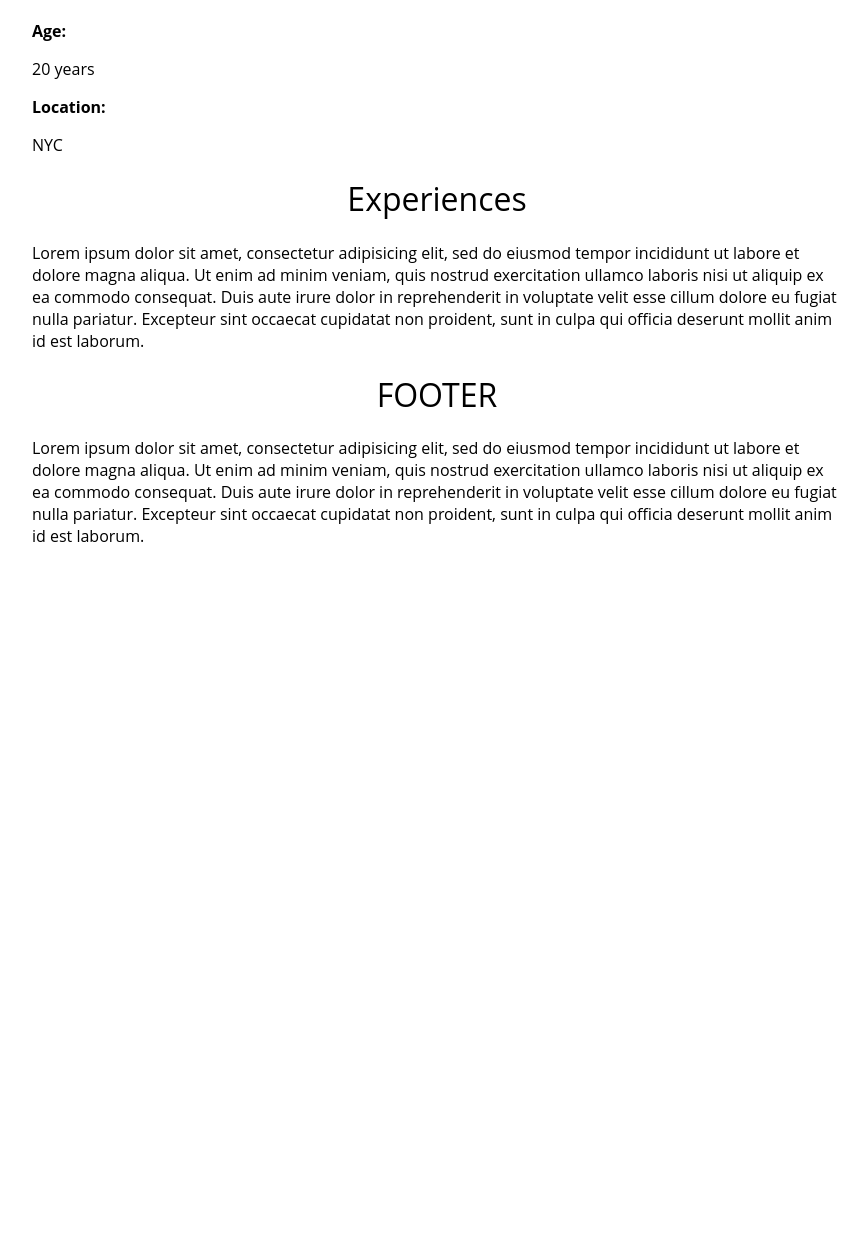
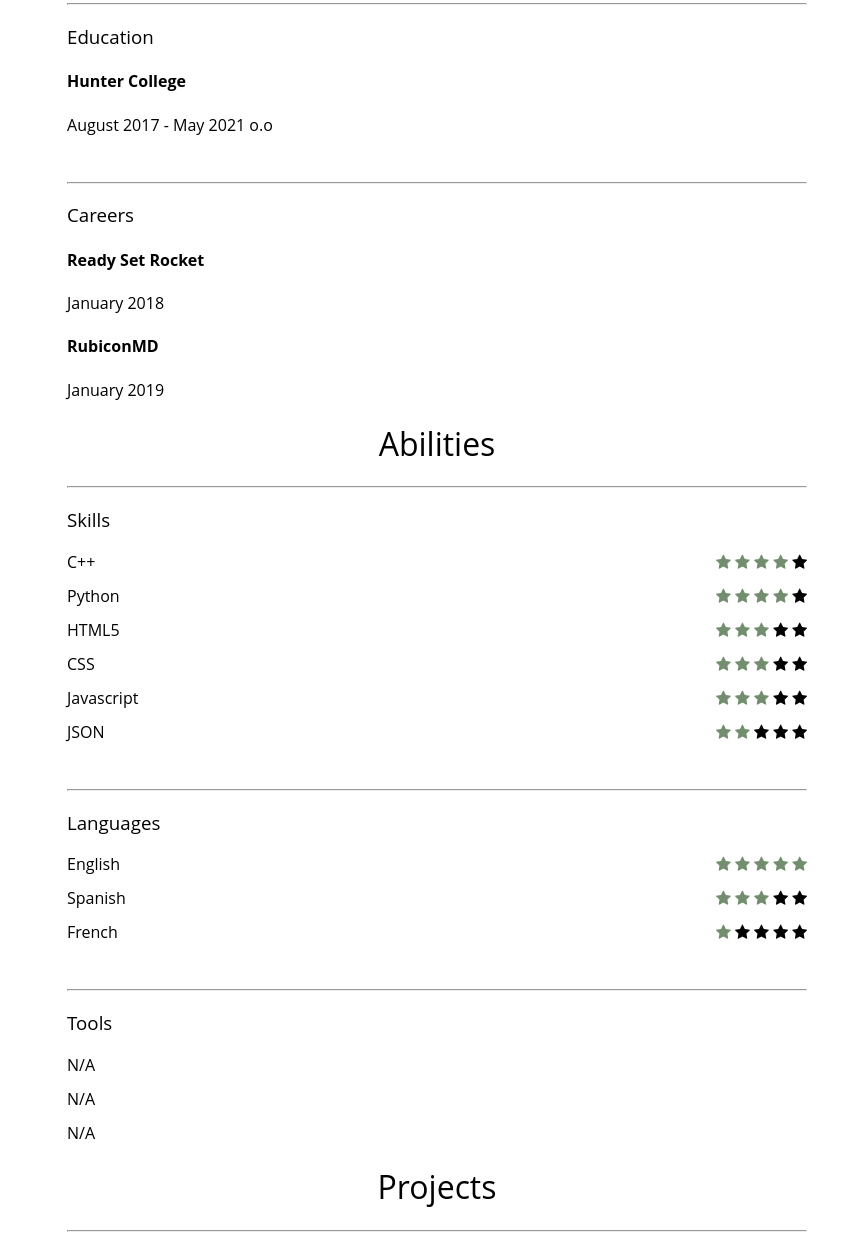
Before and after one commit to MichelleLucero/web-resume, a plain HTML site: page index.html in a window 1280 px wide. Shown: the part 1551-2800 px from the top of the page, without its empty margins (203-1071 px from the left). Before the commit the page ends 2114 px from the top, so only its background shows below. Drawn offline with Linux system fonts and the light colour scheme.

Commit message:
Star ratings and icons added

```diff
--- a/index.html
+++ b/index.html
@@ -8,6 +8,9 @@
 		content="ie=edge">
 		<title>Michelle Lucero</title>
 		<link rel="stylesheet" href="./styles.css">
+		<link rel="stylesheet" href="https://cdnjs.cloudflare.com/ajax/libs/font-awesome/4.7.0/css/font-awesome.min.css">
+
+
 	</head>
 	<body>
 
@@ -24,7 +27,7 @@
 			<div class="profile">
 
 				<h1>PROFILE</h1>
-				<h3>I'm a blank</h3>
+				<h2>I'm a blank</h2>
 				<hr>
 				<br>
 				<br>
@@ -46,7 +49,7 @@
 
 
 					<div class="details">
-					<h2>Details</h2>
+					<h2 id="profile-details">Details</h2>
 						<b>Name:</b>
 						<p>Michelle Lucero</p>
 						<b>Age:</b>
@@ -60,22 +63,193 @@
 
 			<div class="experiences">
 				<h1>Experiences</h1>
-				<p>Lorem ipsum dolor sit amet, consectetur adipisicing elit, sed do eiusmod
-				tempor incididunt ut labore et dolore magna aliqua. Ut enim ad minim veniam,
-				quis nostrud exercitation ullamco laboris nisi ut aliquip ex ea commodo
-				consequat. Duis aute irure dolor in reprehenderit in voluptate velit esse
-				cillum dolore eu fugiat nulla pariatur. Excepteur sint occaecat cupidatat non
-				proident, sunt in culpa qui officia deserunt mollit anim id est laborum.</p>
+				<hr>
+				<h3>Education</h3>
+
+					<div class="experience row">
+						<h4>Hunter College</h4>
+						<p class="experience-period">
+							August 2017 - May 2021 o.o
+						</p>
+					</div>
+				<br>
+				<hr>
+
+				<h3>Careers</h3>
+					<div class="experience row">
+						<h4>Ready Set Rocket</h4>
+						<p class="experience-period">
+						January 2018
+						</p>
+					</div>
+					<div class="experience row">
+						<h4>RubiconMD</h4>
+						<p class="experience-period">
+						January 2019
+						</p>
+					</div>
 			</div>
 
-			<div class="footer">
-				<h1>FOOTER</h1>
-				<p>Lorem ipsum dolor sit amet, consectetur adipisicing elit, sed do eiusmod
-				tempor incididunt ut labore et dolore magna aliqua. Ut enim ad minim veniam,
-				quis nostrud exercitation ullamco laboris nisi ut aliquip ex ea commodo
-				consequat. Duis aute irure dolor in reprehenderit in voluptate velit esse
-				cillum dolore eu fugiat nulla pariatur. Excepteur sint occaecat cupidatat non
-				proident, sunt in culpa qui officia deserunt mollit anim id est laborum.</p>
+			<div class="abilities">
+				<h1>Abilities</h1>
+				<hr>
+				<h3>Skills</h3>
+				<ul class="abilities-content">
+					<li>
+						<span class="ability-title">C++</span>
+							<span class="ability-score">
+								<span class="fa fa-star checked"></span>
+								<span class="fa fa-star checked"></span>
+								<span class="fa fa-star checked"></span>
+								<span class="fa fa-star checked"></span>
+								<span class="fa fa-star">
+
+							</span>
+						</span>
+					</li>
+
+					<li>
+						<span class="ability-title">Python</span>
+						<span class="ability-score">
+							<span class="fa fa-star checked"></span>
+							<span class="fa fa-star checked"></span>
+							<span class="fa fa-star checked"></span>
+							<span class="fa fa-star checked"></span>
+							<span class="fa fa-star">
+						</span>
+					</li>
+
+
+					<li>
+						<span class="ability-title">HTML5</span>
+						<span class="ability-score">
+							<span class="fa fa-star checked"></span>
+							<span class="fa fa-star checked"></span>
+							<span class="fa fa-star checked"></span>
+							<span class="fa fa-star"></span>
+							<span class="fa fa-star">
+						</span>
+					</li>
+					<li>
+						<span class="ability-title">CSS</span>
+						<span class="ability-score">
+							<span class="fa fa-star checked"></span>
+							<span class="fa fa-star checked"></span>
+							<span class="fa fa-star checked"></span>
+							<span class="fa fa-star"></span>
+							<span class="fa fa-star">
+						</span>
+					</li>
+					<li>
+						<span class="ability-title">Javascript</span>
+						<span class="ability-score">
+							<span class="fa fa-star checked"></span>
+							<span class="fa fa-star checked"></span>
+							<span class="fa fa-star checked"></span>
+							<span class="fa fa-star"></span>
+							<span class="fa fa-star">
+						</span>
+					</li>
+					<li>
+						<span class="ability-title">JSON</span>
+						<span class="ability-score">
+							<span class="fa fa-star checked"></span>
+							<span class="fa fa-star checked"></span>
+							<span class="fa fa-star"></span>
+							<span class="fa fa-star"></span>
+							<span class="fa fa-star">
+						</span>
+
+					</li>
+				</ul>
+				<br>
+				<hr>
+				<h3>Languages</h3>
+				<ul class="abilities-content">
+					<li>
+						<span class="ability-title">English</span>
+						<span class="ability-score">
+							<span class="fa fa-star checked"></span>
+							<span class="fa fa-star checked"></span>
+							<span class="fa fa-star checked"></span>
+							<span class="fa fa-star checked"></span>
+							<span class="fa fa-star checked">
+						</span>
+					</li>
+					<li>
+						<span class="ability-title">Spanish</span>
+						<span class="ability-score">
+							<span class="fa fa-star checked"></span>
+							<span class="fa fa-star checked"></span>
+							<span class="fa fa-star checked"></span>
+							<span class="fa fa-star"></span>
+							<span class="fa fa-star">
+						</span>
+					</li>
+					<li>
+						<span class="ability-title">French</span>
+						<span class="ability-score">
+							<span class="fa fa-star checked"></span>
+							<span class="fa fa-star"></span>
+							<span class="fa fa-star"></span>
+							<span class="fa fa-star"></span>
+							<span class="fa fa-star">
+						</span>
+					</li>
+				</ul>
+				<br>
+				<hr>
+				<h3>Tools</h3>
+				<ul class="abilities-content">
+					<li>
+						<span class="ability-title">N/A</span>
+						<span class="ability-score">
+						</span>
+					</li>
+					<li>
+						<span class="ability-title">N/A</span>
+						<span class="ability-score"></span>
+					</li>
+					<li>
+						<span class="ability-title">N/A</span>
+						<span class="ability-score"></span>
+					</li>
+				</ul>
+			</div>
+
+			<div class="projects">
+				<h1>Projects</h1>
+				<hr>
+				<p>N/A</p>
+
+			</div>
+
+			<div class="contact">
+				<h1>Contact</h1>
+				<hr>
+				<div class="contact-info">
+					<ul>
+						<li>
+							<a href="https://www.linkedin.com/in/michelle-lucero/" target="_blank">
+								<span class="fa fa-linkedin-square" style="font-size: 75px; color: #0e76a8">
+								</span>
+							</a>
+						</li>
+						<li>
+							<a href="https://www.instagram.com/squirpy/">
+								<span class="fa fa-instagram" style="font-size: 75px; color:#fb3958;">
+								</span>
+							</a>
+						</li>
+
+						<li>
+							<a href="https://github.com/MichelleLucero">
+								<span class="fa fa-github-alt" style="font-size: 75px; color: #211F1F;">
+								</span>
+							</a>
+						</li>
+					</ul>
+				</div>
 			</div>
 
 		</div>
--- a/styles.css
+++ b/styles.css
@@ -2,9 +2,9 @@
 
 
 body{
-	padding: 0px;
 	margin: 0px;
 	font-family:'Open Sans', sans-serif;
+
 
 }
 
@@ -45,10 +45,12 @@ body{
 	margin: auto;
 	width: 100%;
 	max-width: 810px;
+	box-sizing: border-box;
+	padding: 35px;
 
 }
 
-.container h1,h3{
+.container h1,h2{
 	text-align: center;
 }
 
@@ -56,16 +58,15 @@ body{
 	font-weight: normal;
 }
 
-=
+#profile-details {
+	text-align: left;
+}
+
 
 .profile-content, hr{
 	display: grid;
 	grid-template-columns:repeat(auto-fill, minmax(220px, 1fr));
- 	grid-gap: 15px;
- 	padding: 20px;
-
-
-
+ 	grid-gap: 10px;
 }
 
 .profile-image {
@@ -73,10 +74,57 @@ body{
 }
 
 .profile-image img{
-	/*max-width: 50%;*/
+/*	max-width: 30%*/;
 	border-radius: 50%;
 	margin: auto;
-	width: 240px;
+	width: 200px;
 }
 
-/*@media screen and (min-width: 817px)*/
+.checked {
+	color: #738e6f;
+}
+
+ul {
+	list-style-type: none;
+	padding: 0px;
+}
+
+li {
+	margin-bottom: 12px;
+}
+.ability-score{
+	float: right;
+}
+
+.contact-info ul{
+	display: table;
+	width: 100%;
+	list-style: none;
+}
+
+
+.contact-info ul li{
+	display: table-cell;
+	text-align: center;
+	/*background-color: black;*/
+}
+
+.contact-info ul li a{
+	display: block;
+}
+
+@media screen and (max-width: 965px){
+
+/*.profile{
+	padding: 35px;
+}*/
+
+.profile-content{
+	display: block;
+	align-items: center;
+	justify-content: center;
+}
+
+
+
+}
```
